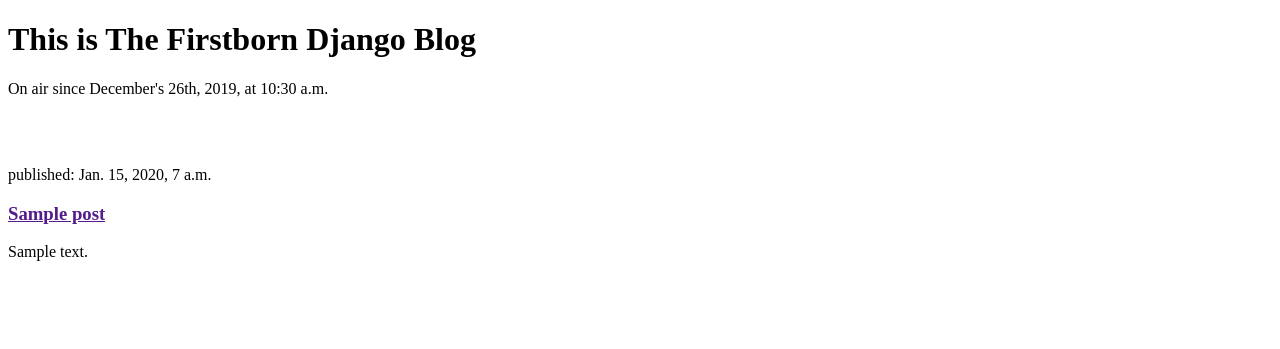
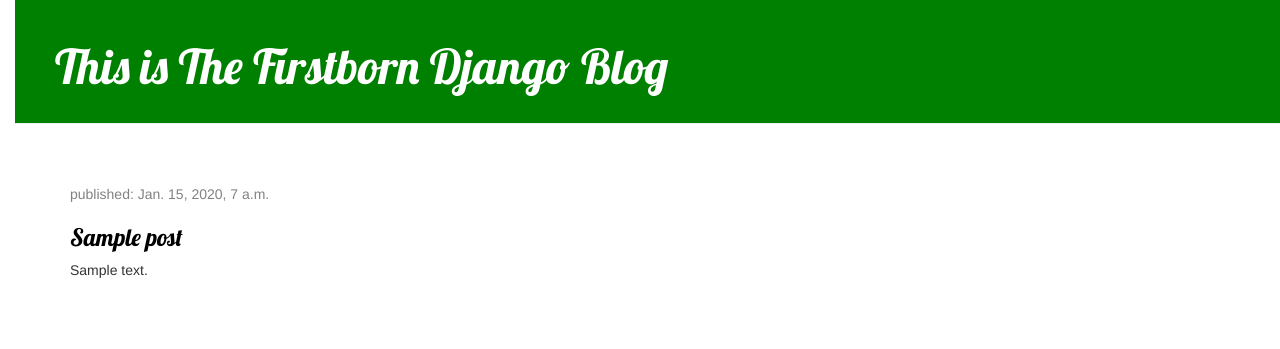
Before and after one commit to marcosteodosio/my-first-django-blog, a Django app: template blog/templates/blog/post_list.html in a window 1280 px wide. Shown: the top 349 px of the page. Run offline with Django 3.2, Linux system fonts and the light colour scheme; the template is opened without the code that fills it: values that come from a table or form of the project are taken from there, others are empty; tables that the repository leaves empty hold one stand-in row (values such as "Sample post"); some libraries are stand-ins or nearby versions.

Commit message:
Added view and template for detailed blog post as well as CSS for the site.

```diff
--- /dev/null
+++ b/blog/static/css/blog.css
@@ -0,0 +1,55 @@
+h1 a, h3 a {
+    color: #C25100;
+    font-family: 'Lobster';
+}
+
+body {
+    padding-left: 15px;
+}
+
+.page-header {
+    background-color: green;
+    margin-top: 0;
+    padding: 20px 20px 20px 40px;
+}
+
+.page-header h1, .page-header h1 a, .page-header h1 a:visited, .page-header h1 a:active {
+    color: #ffffff;
+    font-size: 36pt;
+    text-decoration: none;
+}
+
+.content {
+    margin-left: 40px;
+}
+
+h1, h2, h3, h4 {
+    font-family: 'Lobster', cursive;
+}
+
+.date {
+    color: #828282;
+}
+
+.save {
+    float: right;
+}
+
+.post-form textarea, .post-form input {
+    width: 100%;
+}
+
+.top-menu, .top-menu:hover, .top-menu:visited {
+    color: #ffffff;
+    float: right;
+    font-size: 26pt;
+    margin-right: 20px;
+}
+
+.post {
+    margin-bottom: 70px;
+}
+
+.post h3 a, .post h3 a:visited {
+    color: #000000;
+}
--- /dev/null
+++ b/blog/templates/blog/base.html
@@ -0,0 +1,36 @@
+{% load static %}
+<!DOCTYPE html>
+<html lang="pt-BR">
+<head>
+    <meta charset="UTF-8">
+    <meta name="viewport" content="width=device-width, initial-scale=1.0">
+    <meta http-equiv="X-UA-Compatible" content="ie=edge">
+
+    <title>Django Blog - The Firstborn</title>
+
+    <link rel="stylesheet" href="//maxcdn.bootstrapcdn.com/bootstrap/3.2.0/css/bootstrap.min.css">
+    <link rel="stylesheet" href="//maxcdn.bootstrapcdn.com/bootstrap/3.2.0/css/bootstrap-theme.min.css">
+
+    <link href="//fonts.googleapis.com/css?family=Lobster&subset=latin,latin-ext" rel="stylesheet" type="text/css">
+
+    <link rel="stylesheet" href="{% static 'css/blog.css' %}">
+
+</head>
+<body>
+    <div class="page-header">
+        <h1><a href='/'>This is The Firstborn Django Blog</a></h1>
+    </div>
+
+    <br><br>
+
+    <div class="content container">
+            <div class="row">
+                <div class="col-md-8">
+                    {% block content %}
+                    {% endblock %}
+                </div>
+            </div>
+        </div>
+
+</body>
+</html>
--- a/blog/templates/blog/post_list.html
+++ b/blog/templates/blog/post_list.html
@@ -1,48 +1,13 @@
-<!DOCTYPE html>
-<html lang="pt-BR">
-<head>
-    <meta charset="UTF-8">
-    <meta name="viewport" content="width=device-width, initial-scale=1.0">
-    <meta http-equiv="X-UA-Compatible" content="ie=edge">
-    <title>Django Blog - The Firstborn</title>
-</head>
-<body>
-    <div>
-        <h1>This is The Firstborn Django Blog</h1>
-    </div>
-    <div>
-        <p>On air since December's 26th, 2019, at 10:30 a.m.</p>
-    </div>
-    <br><br>
+{% extends 'blog/base.html' %}
 
+{% block content %}
     {% for post in posts %}
-        <div>
-            <p>published: {{ post.published_date }}</p>
-            <h3><a href=''>{{post.title}}</a></h3>
-            <p>{{post.text|linebreaksbr}}</p>
+        <div class="post">
+            <div class="date">
+                <p>published: {{ post.published_date }}</p>
+            </div>
+            <h3><a href="{% url 'post_detail' pk=post.pk %}">{{ post.title }}</a></h3>
+            <p>{{ post.text|linebreaksbr }}</p>
         </div>
-
     {% endfor %}
-
-    <!--
-        <div>
-        <p>publicado: 26/12/2019, 10:31</p>
-        <h3><a href=''>Primeira postagem</a></h3>
-        <p>Lorem ipsum dolor sit, amet consectetur adipisicing elit. Similique,
-            agni, hic ipsam, est modi obcaecati voluptatum odio expedita provident
-            nobis accusamus quas veniam. Beatae ratione assumenda nisi amet
-            velit? Magni?</p>
-    </div>
-    <div>
-        <p>publicado: 26/12/2019, 10:32</p>
-        <h3><a href=''>Segunda postagem</a></h3>
-        <p>Lorem ipsum dolor sit, amet consectetur adipisicing elit. Similique,
-            agni, hic ipsam, est modi obcaecati voluptatum odio expedita provident
-            nobis accusamus quas veniam. Beatae ratione assumenda nisi amet
-            velit? Magni?</p>
-    </div>
--->
-
-
-</body>
-</html>
+{% endblock %}
--- a/blog/urls.py
+++ b/blog/urls.py
@@ -3,4 +3,5 @@
 
 urlpatterns = [
     path('', views.post_list, name='post_list'),
+    path('post/<int:pk>/', views.post_detail, name='post_detail'),
 ]
--- a/blog/views.py
+++ b/blog/views.py
@@ -1,7 +1,11 @@
-from django.shortcuts import render
+from django.shortcuts import render, get_object_or_404
 from django.utils import timezone
 from .models import Post
 
 def post_list(request):
     posts = Post.objects.filter(published_date__lte=timezone.now()).order_by('published_date')
     return render(request, 'blog/post_list.html', {'posts':posts})
+
+def post_detail (request, pk):
+    post = get_object_or_404(Post, pk=pk)
+    return render(request, 'blog/post_detail.html', {'post':post})
```
Also changed, not shown: blog/templates/blog/post_detail.html (added, +13 -0 lines).
